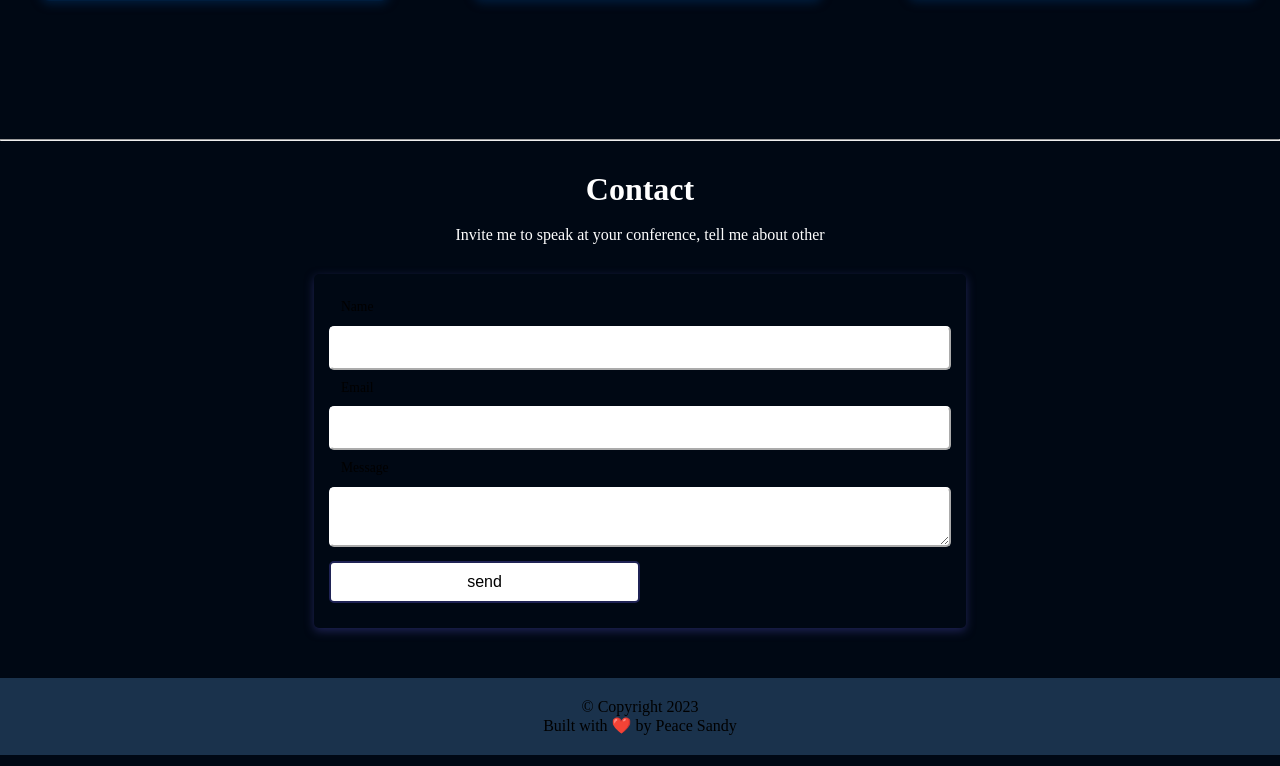
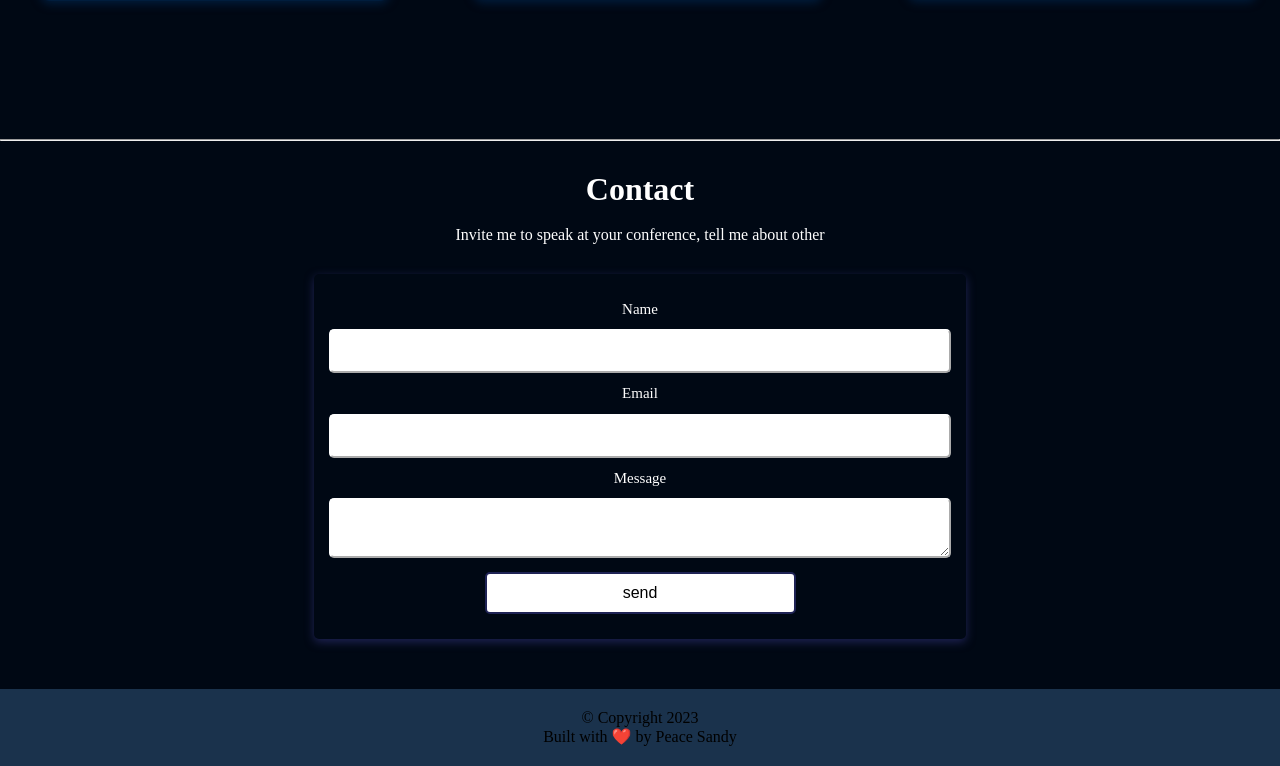
Before and after one commit to Peacesandy/peace-sandy, a React (Create React App) app: page / in a window 1280 px wide. Shown: the part 5921-6687 px from the top of the page. Built offline with nearby package versions, Linux system fonts and the light colour scheme; a web font is replaced by a local one.

Commit message:
made changes to contact me

```diff
--- a/src/Components/Contact.jsx
+++ b/src/Components/Contact.jsx
@@ -16,27 +16,29 @@ function Contact() {
       <div className='contact-form'>
       <form>
         <div className='form-control'>
-        <label htmlFor='name'>Name</label>
+        <label htmlFor='name' className='label-contact'>Name</label>
         <input
           id='name'
           type='text'
         />
         </div>
         <div className='form-control'>
-        <label htmlFor='email'>Email</label>
+        <label htmlFor='email' className='label-contact'>Email</label>
         <input
           id='email'
           type='text'
         />
         </div>
         <div className='form-control'>
-        <label htmlFor='message'>Message</label>
+        <label htmlFor='message' className='label-contact'>Message</label>
         <textarea
           id='message'
           type='text'
         ></textarea>
         </div>
+        <div className='btn-div'>
         <button type='submit' className='submit-btn'>send</button>
+        </div>
       </form>
       </div>
       </div>
--- a/src/Styles/Contact.css
+++ b/src/Styles/Contact.css
@@ -12,6 +12,7 @@
 
 .contact-form-container {
     max-width: 40.75rem;
+    text-align: center;
     margin: 0 auto;
     padding: 0.938rem;
     border-radius: 5px;
@@ -47,6 +48,8 @@ input[type=text],input[type=email], textarea{
     background-color: #fff;
     border: 2px solid #1f2355;
     border-radius: 5px;
+    text-align: center;
+    align-items: center;
     font-size: 1rem;
     font-weight: var(--bold-font);
     transition: var(--transition);
@@ -73,6 +76,11 @@ input[type=text],input[type=email], textarea{
     height: 50px;
 }
 
+.label-contact{
+  color: #fff;
+  font-size: 15px;
+}
+
 
 @media screen and (max-width: 420px) {
 
--- a/src/Styles/Skills.css
+++ b/src/Styles/Skills.css
@@ -233,6 +233,7 @@
     width: 90%;
     margin: auto;
 }
+
 }
 
 @media screen and (max-width: 480px) {
```
